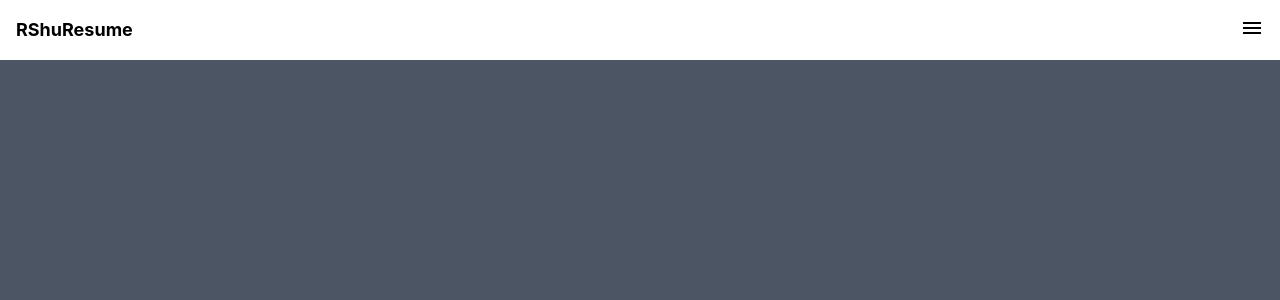
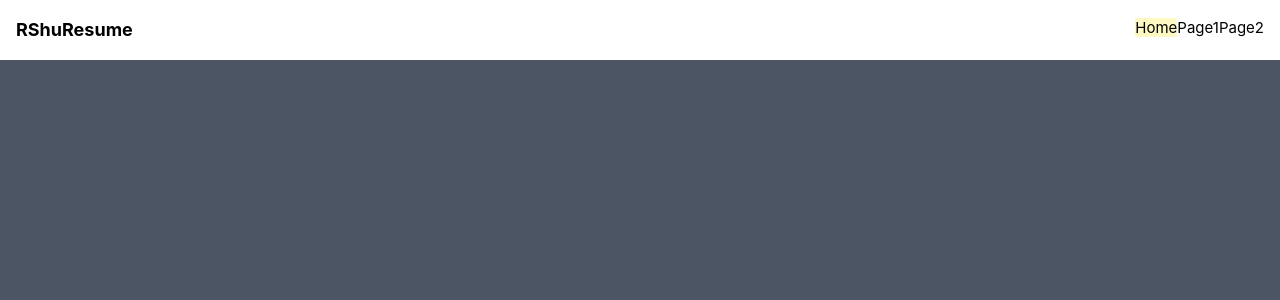
Before and after one commit to mengshulu/ShuResume, a Vue app: page / in a window 1280 px wide. Shown: the top 300 px of the page. Built offline with nearby package versions, Linux system fonts and the light colour scheme.

Commit message:
Feat: router v-for

```diff
--- a/src/App.vue
+++ b/src/App.vue
@@ -1,17 +1,27 @@
 <template>
-  <header class="flex justify-between p-4">
-    <h1 class="logo">
-      RShuResume
-    </h1>
-    <div class="wrapper">
-      <nav>
+  <header class="flex justify-center p-4">
+    <div class="container flex justify-between ">
+      <h1 class="logo">
+        RShuResume
+      </h1>
+      <div class="wrapper">
         <div
           id="menu"
-          class="menu cursor-pointer"
+          class="lg:hidden block menu cursor-pointer"
         >
           <span class="material-symbols-outlined"> menu</span>
         </div>
-      </nav>
+        <nav>
+          <RouterLink
+            v-for="(route, index) in RouterLinks"
+            :key="`${route.name}_${index}`"
+            active-class="bg-gray-600 lg:bg-yellow-100"
+            :to="route.path"
+          >
+            {{ route.name }}
+          </RouterLink>
+        </nav>
+      </div>
     </div>
   </header>
   <main class="main-container flex justify-center">
@@ -20,6 +30,13 @@
 </template>
 <script setup lang="ts">
 import { RouterLink, RouterView } from "vue-router";
+import { ref } from "vue";
+type RouteType = {
+  path: string,
+  name: string
+}
+const RouterLinks: RouteType[] = ([{path: '/', name: 'Home'},{path: '/Page1', name: 'Page1'},{path: '/Page2', name: 'Page2'}])
+
 </script>
 
 <style scoped>
--- a/src/router/index.ts
+++ b/src/router/index.ts
@@ -17,6 +17,10 @@ const router = createRouter({
     //   // which is lazy-loaded when the route is visited.
     //   component: () => import('../views/AboutView.vue')
     // }
+
+    // will match everything and put it under `$route.params.pathMatch`
+    { path: '/:pathMatch(.*)*', redirect: "/" },
+
   ]
 })
 
```
